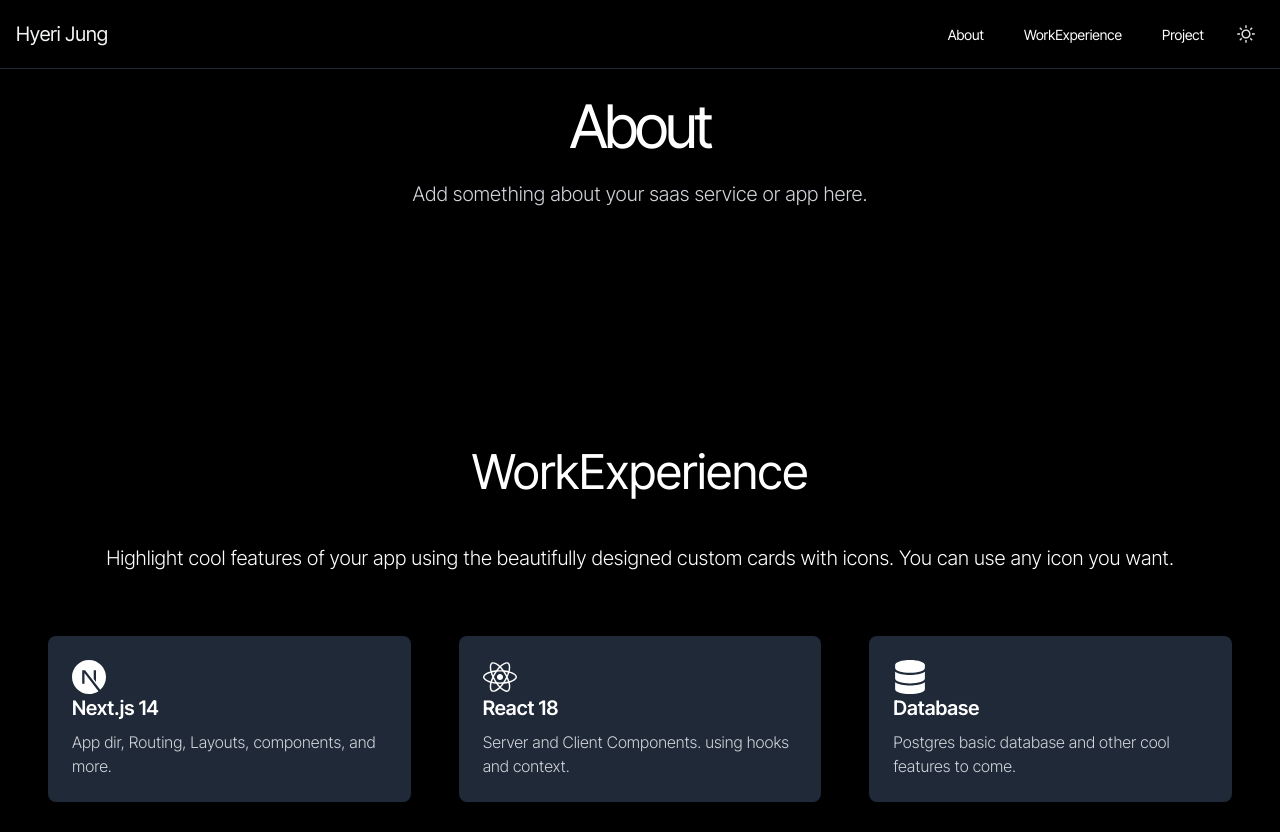
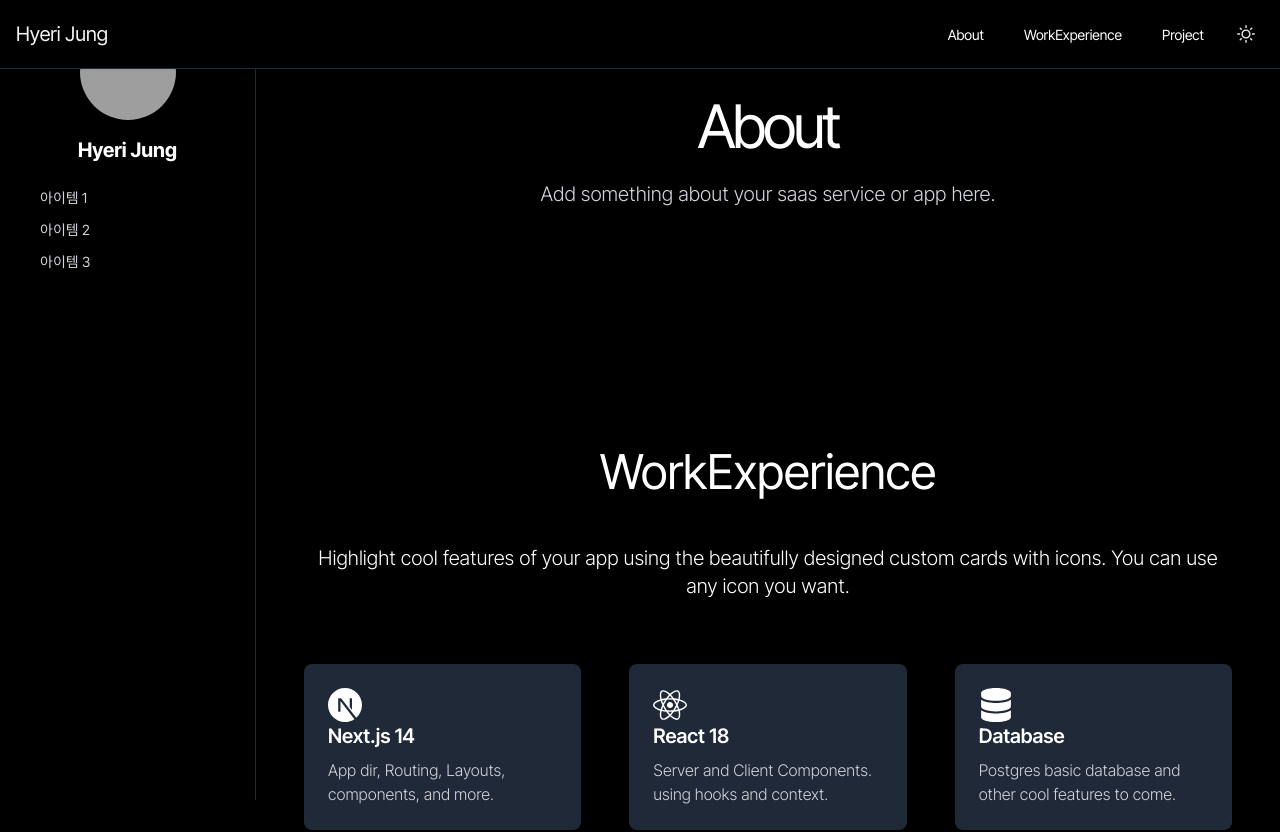
Before and after one commit to hyeri0903/hyeri0903.github.io, a Next.js app: page / in a window 1280 px wide. Shown: the top 832 px of the page. Built offline with nearby package versions, Linux system fonts and the light colour scheme; grey boxes are pictures that could not be loaded.

Commit message:
add: LeftSideBar file

```diff
--- a/app/layout.tsx
+++ b/app/layout.tsx
@@ -1,3 +1,4 @@
+import LeftSidebar from "components/LeftSideBar";
 import type { Metadata } from "next";
 import { ThemeProvider } from "next-themes";
 
@@ -22,7 +23,13 @@ export default function RootLayout({ children }: { children: React.ReactNode })
       </head>
       <body className="bg-white dark:bg-black min-h-screen">
         <ThemeProvider attribute="class" defaultTheme="dark" enableSystem>
-          {children}
+        <div className="flex min-h-screen w-full">
+          <LeftSidebar />
+          <div className="flex flex-col md:ml-64">
+            {/* mobile 상단바 공간 확보 */}
+            <main className="flex-1 pt-16 md:pt-0">{children}</main>
+          </div>
+        </div>
         </ThemeProvider>
       </body>
     </html>
--- a/components/About.tsx
+++ b/components/About.tsx
@@ -3,7 +3,7 @@ import Link from "next/link";
 export default function FirstBody() {
   return (
     <section className="text-center mx-auto px-4 py-24 bg-white dark:bg-black transition-colors duration-200">
-      <h2 className="font-sans text-large tracking-tighter sm:text-5xl md:text-6xl dark:text-white mb-6">
+      <h2 className="font-sans text-3xl tracking-tighter sm:text-5xl md:text-6xl dark:text-white mb-6">
         About
       </h2>
       <p className="text-xl text-gray-600 dark:text-gray-300 mb-12 font-light">
--- /dev/null
+++ b/components/LeftSideBar.tsx
@@ -0,0 +1,37 @@
+import Link from 'next/link';
+
+export default function LeftSidebar() {
+  return (
+    <>
+      {/* mobile: 사이드바 */}
+      <div className="block fixed top-0 left-0 right-0 bg-white dark:bg-black border-b border-gray-200 dark:border-gray-800 p-4 flex justify-between items-center z-50">
+        <h2 className="text-lg font-bold dark:text-white">Hyeri Jung</h2>
+        <nav className="flex space-x-4">
+          <Link href="https://github.com/" target="_blank" className="text-sm dark:text-gray-300 hover:underline">GitHub</Link>
+          <Link href="https://yourblog.com" target="_blank" className="text-sm dark:text-gray-300 hover:underline">Blog</Link>
+        </nav>
+      </div>
+
+      {/* desktop: 사이드바 */}
+      <aside className="hidden md:flex w-64 h-screen bg-white dark:bg-black border-r border-gray-200 dark:border-gray-800 p-6 flex-col items-center fixed">
+        <div className="mb-6 text-center">
+          <img
+            src="/images/profile.jpg"
+            alt="Profile"
+            className="w-24 h-24 rounded-full mx-auto"
+          />
+          <h2 className="text-xl font-bold mt-4 dark:text-white">Hyeri Jung</h2>
+        </div>
+
+        {/* 메뉴 아이템 */}
+        <div className="w-full px-4">
+          <ul className="space-y-3">
+            <li className="text-sm dark:text-gray-300 hover:underline cursor-pointer">아이템 1</li>
+            <li className="text-sm dark:text-gray-300 hover:underline cursor-pointer">아이템 2</li>
+            <li className="text-sm dark:text-gray-300 hover:underline cursor-pointer">아이템 3</li>
+          </ul>
+        </div>
+      </aside>
+    </>
+  );
+}
```
